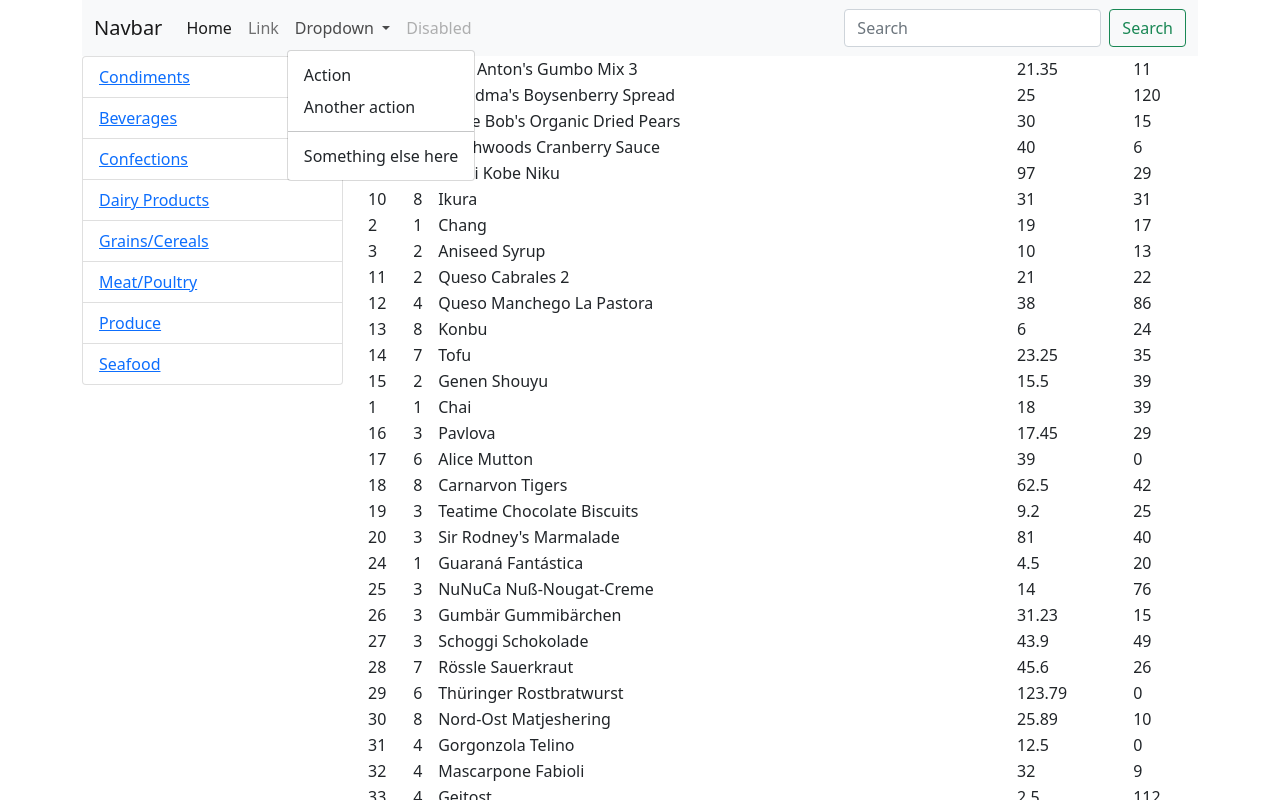
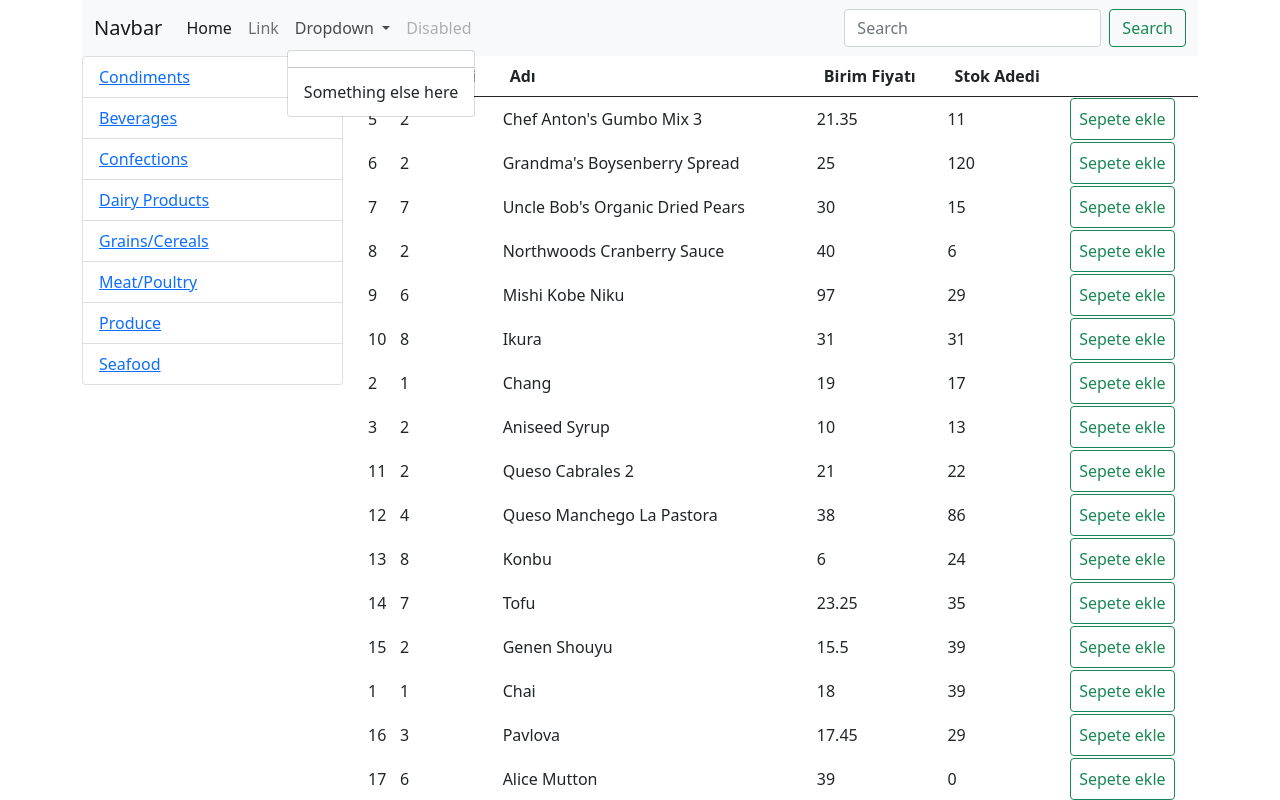
Before and after one commit to mahmutali/vuecourse, a Vue app: page /products in a window 1280 px wide. Both pictures are taken after a click on the button "Dropdown". Shown: the top 800 px of the page. Built offline with nearby package versions, Linux system fonts and the light colour scheme; data requests are answered from the project's data file.

Commit message:
Commit 6

```diff
--- /dev/null
+++ b/src/components/CartSummary.vue
@@ -0,0 +1,39 @@
+<template lang="">
+    <li class="nav-item dropdown">
+            <a
+              class="nav-link dropdown-toggle"
+              href="#"
+              id="navbarDropdown"
+              role="button"
+              data-bs-toggle="dropdown"
+              aria-expanded="false"
+            >
+              Dropdown
+            </a>
+            <ul class="dropdown-menu" aria-labelledby="navbarDropdown">
+              <li  v-for="cartItem in cartItems" :key="cartItem.product.id">
+                  <a class="dropdown-item">
+                      {{cartItem.product.name}}
+                      <span class="badge bg-primary">{{cartItem.quantity}}</span>
+                </a>
+             </li>
+              <li><hr class="dropdown-divider" /></li>
+              <li><a class="dropdown-item" href="#">Something else here</a></li>
+            </ul>
+          </li>
+</template>
+<script>
+import { CartItems } from "../models/cartItems";
+export default {
+  data() {
+    return {
+      cartItems: [],
+    };
+  },
+  mounted() {
+    this.cartItems = CartItems;
+  },
+};
+</script>
+<style lang="">
+</style>
--- a/src/components/Navi.vue
+++ b/src/components/Navi.vue
@@ -21,24 +21,7 @@
           <li class="nav-item">
             <a class="nav-link" href="#">Link</a>
           </li>
-          <li class="nav-item dropdown">
-            <a
-              class="nav-link dropdown-toggle"
-              href="#"
-              id="navbarDropdown"
-              role="button"
-              data-bs-toggle="dropdown"
-              aria-expanded="false"
-            >
-              Dropdown
-            </a>
-            <ul class="dropdown-menu" aria-labelledby="navbarDropdown">
-              <li><a class="dropdown-item" href="#">Action</a></li>
-              <li><a class="dropdown-item" href="#">Another action</a></li>
-              <li><hr class="dropdown-divider" /></li>
-              <li><a class="dropdown-item" href="#">Something else here</a></li>
-            </ul>
-          </li>
+          <cart-summary/>
           <li class="nav-item">
             <a
               class="nav-link disabled"
@@ -63,8 +46,9 @@
   </nav>
 </template>
 <script>
+import CartSummary from './CartSummary.vue';
 export default {
-
+   components:{CartSummary}
 };
 </script>
 <style>
--- a/src/components/ProductList.vue
+++ b/src/components/ProductList.vue
@@ -1,12 +1,27 @@
 <template>
   <div>
     <table class="table">
+      <thead>
+        <tr>
+          <th scope="col">#</th>
+          <th scope="col">Kategori</th>
+          <th scope="col">Adı</th>
+          <th scope="col">Birim Fiyatı</th>
+          <th scope="col">Stok Adedi</th>
+          <th scope="col"></th>
+        </tr>
+      </thead>
       <tr v-for="product in products" :key="product.id">
         <td>{{ product.id }}</td>
         <td>{{ product.categoryId }}</td>
         <td>{{ product.name }}</td>
         <td>{{ product.unitPrice }}</td>
         <td>{{ product.unitsInStock }}</td>
+        <td>
+          <button type="button" class="btn btn-outline-success" @click="addToCart(product)">
+            Sepete ekle
+          </button>
+        </td>
       </tr>
     </table>
   </div>
@@ -14,6 +29,7 @@
 
 
 <script>
+import { CartItems } from "../models/cartItems";
 export default {
   data() {
     return {
@@ -21,6 +37,19 @@ export default {
     };
   },
   methods: {
+    addToCart(product) {
+      if(CartItems.length>0){
+        let item = CartItems.find(c=>c.product.id === product.id)
+
+        if(item){
+          item.quantity = item.quantity + 1;
+        }else{
+          CartItems.push({product, quantity:1})
+        }
+      }else{
+         CartItems.push({product, quantity:1})
+      }
+    },
     async getProducts() {
       const result = await fetch("http://localhost:3000/products");
       const resultToProducts = await result.json();
--- /dev/null
+++ b/src/models/cartItems.js
@@ -0,0 +1 @@
+export const CartItems = [];
```
